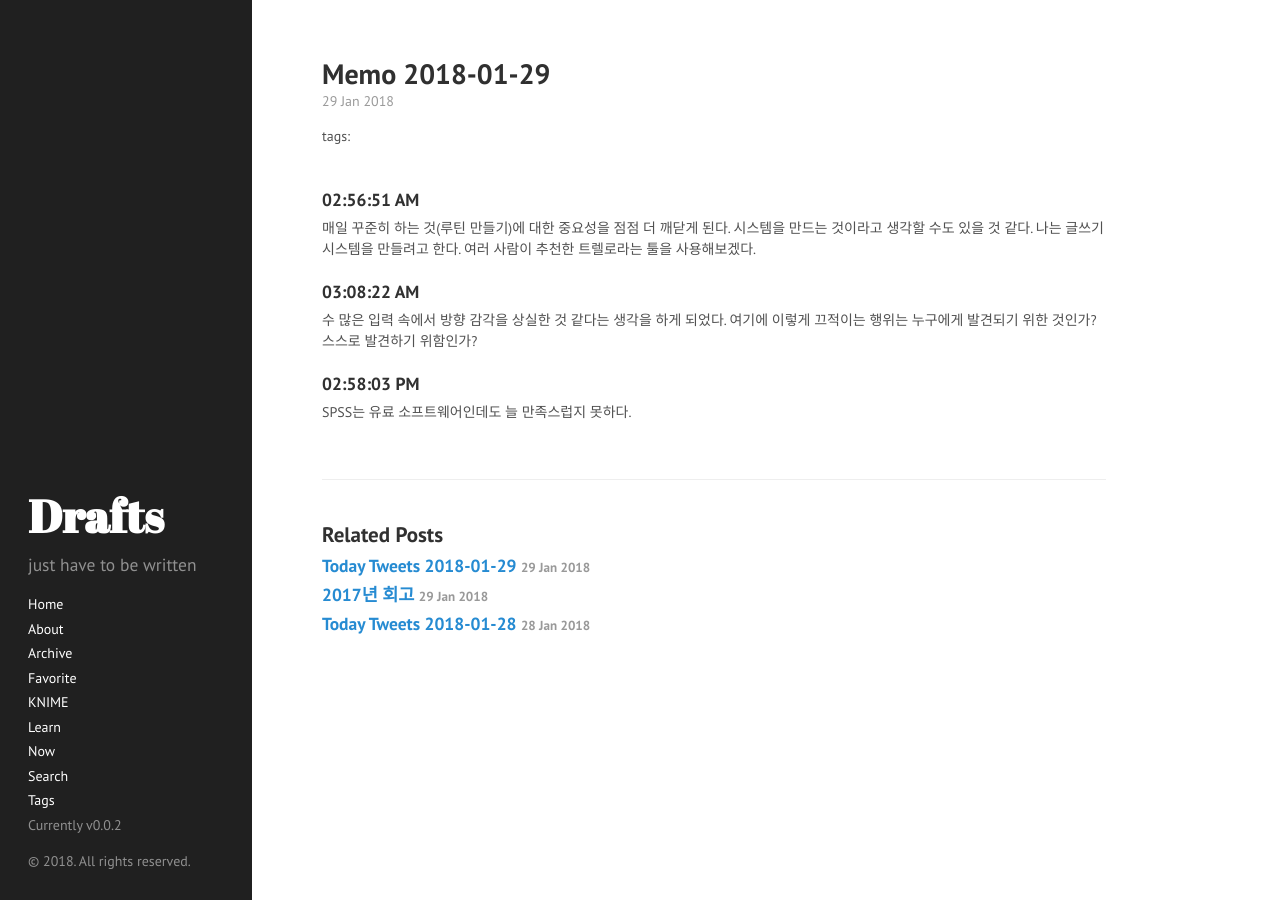
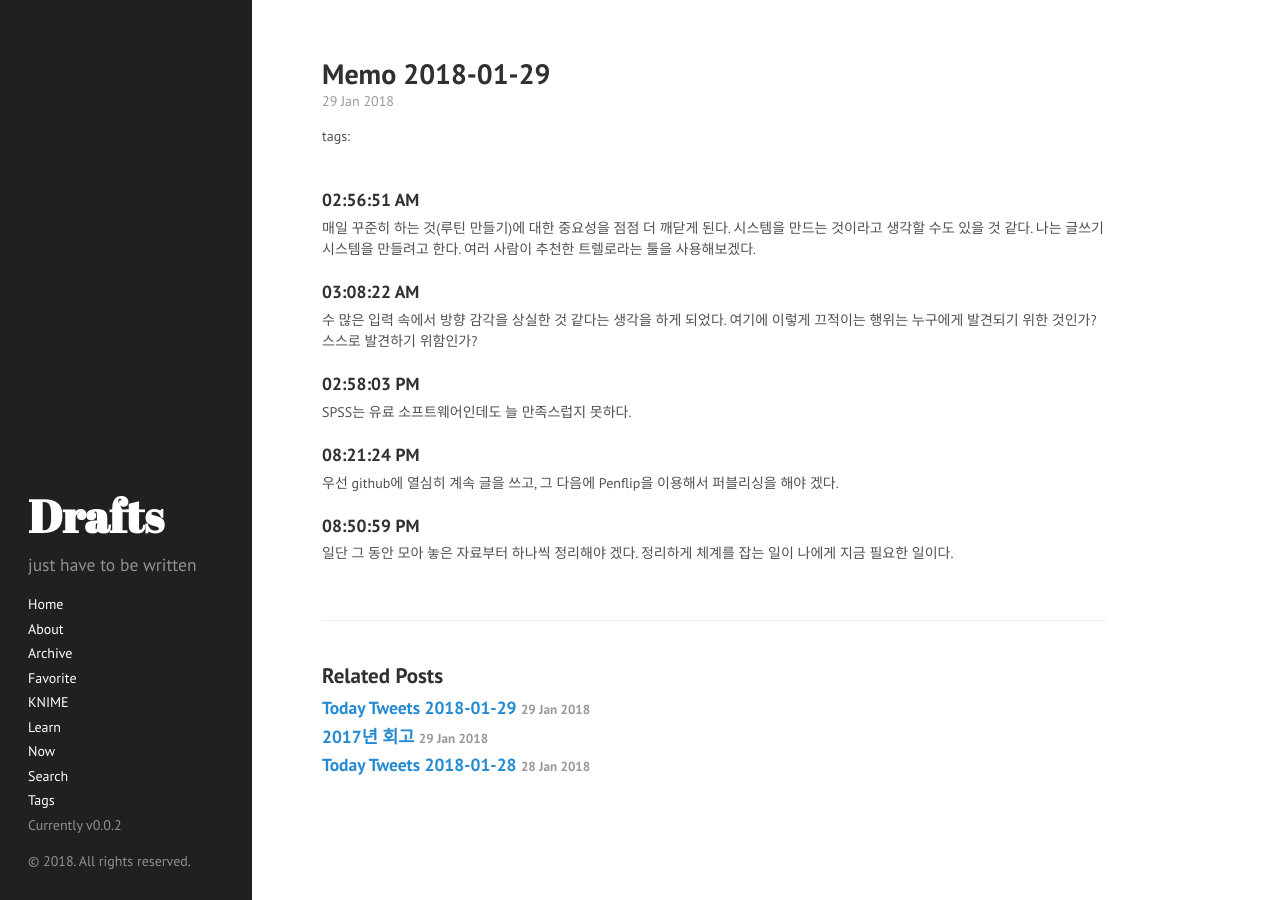
Before and after one commit to walterkwon/BAK_moo99.github.io, a Jekyll site: the page built from _posts/2018/2018-01-29-memo-2018-01-29.md, in a window 1280 px wide. Built offline with Jekyll 4.4.1, drawn with Linux system fonts in a browser that asks for light colours.

Commit message:
글 업데이트

```diff
--- a/_posts/2018/2018-01-29-memo-2018-01-29.md
+++ b/_posts/2018/2018-01-29-memo-2018-01-29.md
@@ -20,3 +20,13 @@ date: "2018-01-29 02:56"
 
 ### 02:58:03 PM
 SPSS는 유료 소프트웨어인데도 늘 만족스럽지 못하다.
+
+
+### 08:21:24 PM
+우선 github에 열심히 계속 글을 쓰고, 그 다음에 Penflip을 이용해서 퍼블리싱을 해야 겠다.
+
+
+
+### 08:50:59 PM
+일단 그 동안 모아 놓은 자료부터 하나씩 정리해야 겠다.
+정리하게 체계를 잡는 일이 나에게 지금 필요한 일이다.
```
